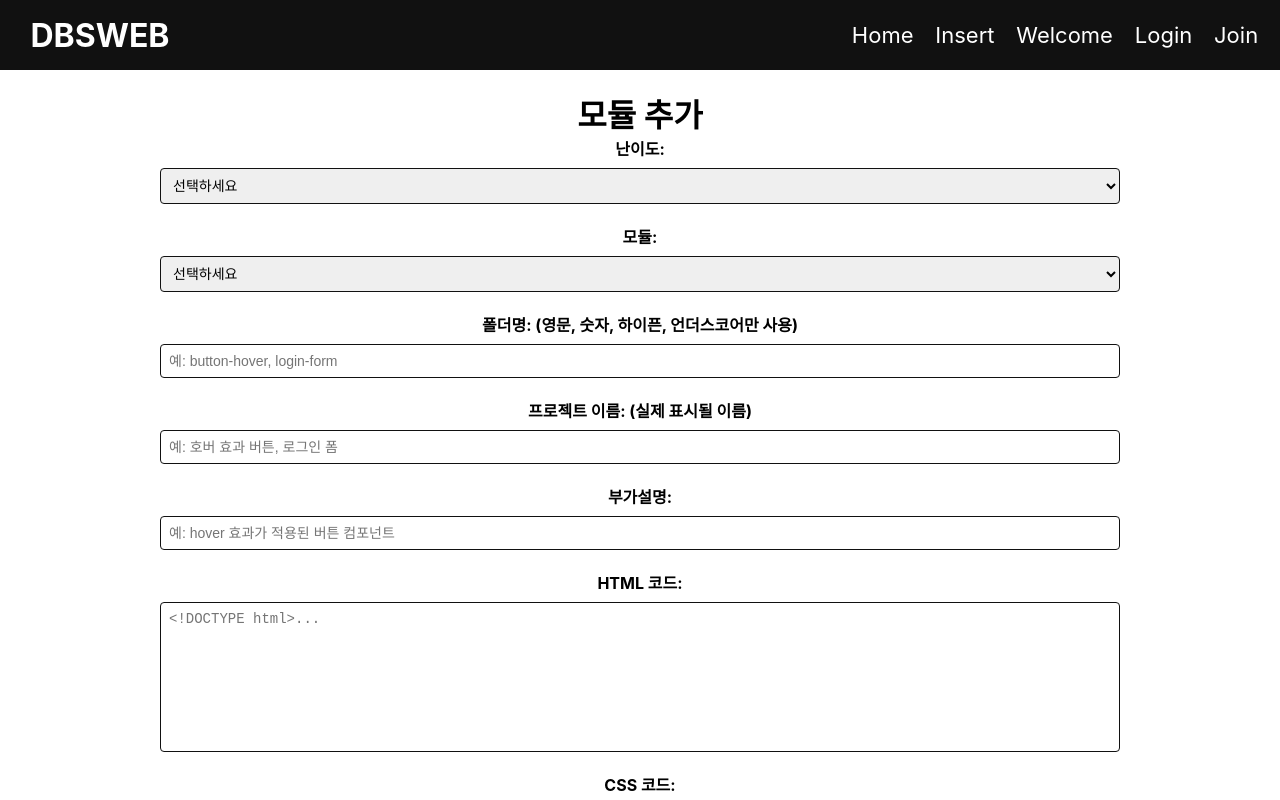
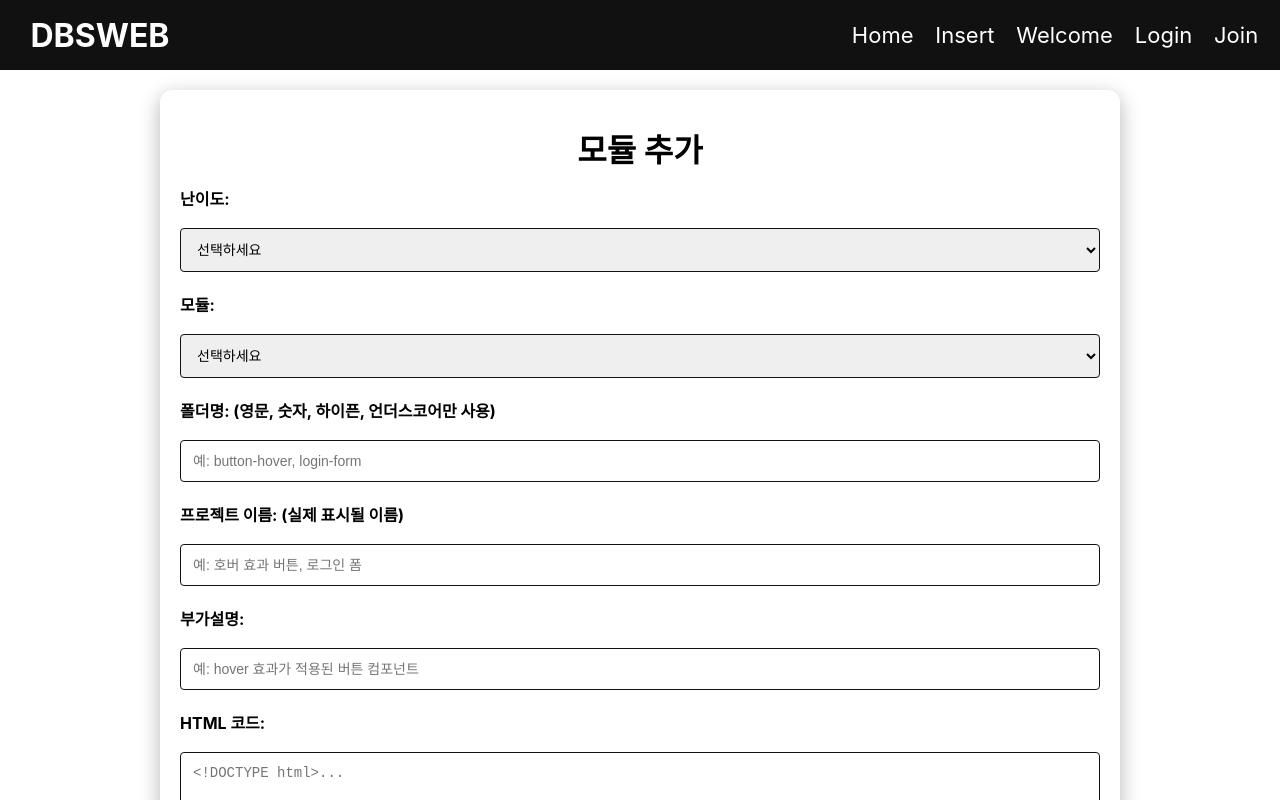
Before and after one commit to TaeWoongYoun/LMS, a React (Create React App) app: page /insert in a window 1280 px wide. Shown: the top 800 px of the page. Built offline with nearby package versions, Linux system fonts and the light colour scheme.

Commit message:
style : Fix style

```diff
--- a/src/pages/InsertPage.js
+++ b/src/pages/InsertPage.js
@@ -107,6 +107,7 @@ const InsertPage = () => {
   };
 
   return (
+    <div className='main-container'>
       <div className="insert-page-container">
         <h1>모듈 추가</h1>
         {error && <div className="error-message">{error}</div>}
@@ -221,6 +222,7 @@ const InsertPage = () => {
           </button>
         </form>
       </div>
+    </div>
   );
 };
 
--- a/src/pages/styles/InsertPage.css
+++ b/src/pages/styles/InsertPage.css
@@ -2,10 +2,21 @@ textarea{
     resize: none;
 }
 
+.main-container{
+    width: 1000px;
+    margin: 0 auto;
+}
+
 .insert-page-container {
     max-width: 1000px;
-    margin: 0 auto;
     padding: 20px;
+    margin: 20px;
+    border-radius: 12px;
+    box-shadow: 0 6px 20px rgba(0, 0, 0, 0.3);
+}
+
+.insert-page-container h1{
+    padding: 15px;
 }
 
 .module-form {
@@ -22,15 +33,24 @@ textarea{
 
 .module-form .form-group label {
     font-weight: bold;
+    text-align: left;
+    margin-bottom: 10px;
 }
 
 .module-form .form-group input,
 .module-form .form-group select,
 .module-form .form-group textarea {
-    padding: 8px;
+    padding: 12px;
     border: 1px solid #111;
     border-radius: 4px;
     font-size: 14px;
+}
+
+.module-form .form-group input:focus,
+.module-form .form-group select:focus,
+.module-form .form-group textarea:focus{
+    border-color: #007bff;
+    outline: none;
 }
 
 .module-form .form-group textarea {
@@ -46,6 +66,10 @@ textarea{
     border-radius: 4px;
     cursor: pointer;
     font-size: 16px;
+}
+
+.module-form button:hover{
+    background-color: #0056b3;
 }
 
 .module-form button:disabled {
```
Lines whose indentation alone changed are shown as unchanged.
